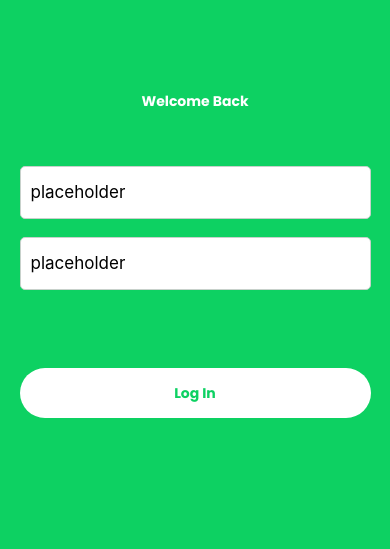
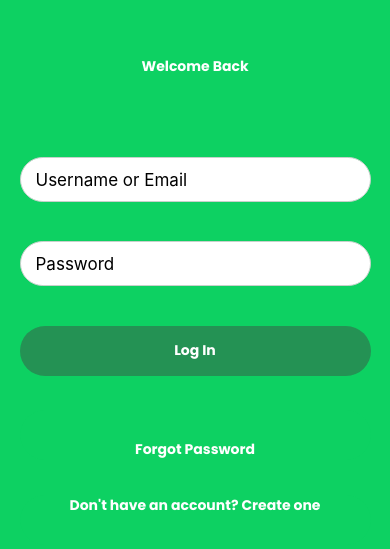
Before and after one commit to JFole13/trackurfit, a React Native app: screen / in a window 390 px wide. Shown: the part 265-814 px from the top of the page. Built offline with nearby package versions, Linux system fonts and the light colour scheme.

Commit message:
Moved button into component folder

```diff
--- a/App.js
+++ b/App.js
@@ -1,6 +1,7 @@
 import { StatusBar } from "expo-status-bar";
 import React, { useState } from "react";
 import SignInScreen from "./src/screens/SignInScreen";
+import SignUpScreen from "./src/screens/SignUpScreen/SignUpScreen";
 import HomeScreen from "./src/screens/HomeScreen"
 import { useFonts } from 'expo-font';
 import {
--- /dev/null
+++ b/src/components/AccountButton/AccountButton.js
@@ -0,0 +1,48 @@
+import React from "react";
+import { View, Text, TextInput, StyleSheet, TouchableOpacity } from 'react-native';
+
+const AccountButton = ({onPress, text, type}) => {
+    return (
+        <View style={styles.loginView}>
+            <TouchableOpacity onPress={onPress} style={[styles.loginButton, styles[`loginButton_${type}`]]}>
+                <Text style={styles.loginButtonText}>{text}</Text>
+            </TouchableOpacity>
+        </View>
+    )
+}
+
+const styles = StyleSheet.create({
+    loginView: {
+        width: '100%',
+        flex: 1,
+        alignItems: 'center',
+        justifyContent: 'flex-start',
+    },
+
+    loginButton: {
+        width: "90%",
+        borderRadius: 25,
+        height: 50,
+        alignItems: "center",
+        justifyContent: "center",
+        backgroundColor: "#249254",
+    },
+
+    loginButton_TERTIARY: {
+        backgroundColor: '#0DD162',
+        justifyContent: "flex-end"
+    },
+
+    loginButton_TERTIARY_UNDERLINED: {
+        justifyContent: 'flex-start',
+        backgroundColor: '#0DD162',
+    },
+
+    loginButtonText: {
+        fontFamily: 'Poppins-Bold',
+        fontSize: '19',
+        color: '#fff'
+    },
+})
+
+export default AccountButton;
--- /dev/null
+++ b/src/components/AccountButton/index.js
@@ -0,0 +1 @@
+export {default} from './AccountButton'
--- a/src/components/CustomInput/CustomInput.js
+++ b/src/components/CustomInput/CustomInput.js
@@ -1,11 +1,16 @@
 import React from "react";
 import { View, Text, TextInput, StyleSheet } from 'react-native';
 
-const CustomInput = () => {
+const CustomInput = ({value, setValue, placeholder, secureTextEntry}) => {
     return (
         <View style={styles.inputContainer}>
-            <TextInput placeholder="placeholder" style={styles.input} />
-            <TextInput placeholder="placeholder" style={styles.input} />
+            <TextInput
+                value={value}
+                onChangeText={setValue}
+                placeholder={placeholder}
+                secureTextEntry={secureTextEntry}
+                style={styles.input}
+            />
         </View>
     )
 }
@@ -13,18 +18,17 @@ const CustomInput = () => {
 const styles = StyleSheet.create({
     inputContainer: {
         flex: 1,
-        alignItems: 'center'
+        alignItems: 'center',
     },
 
     input: {
         width: '90%',
-        height: '25%',
+        height: 45,
         borderColor: '#C7D1CB',
         borderWidth: 1,
-        borderRadius: 5,
-        marginVertical: 9,
+        borderRadius: 25,
         backgroundColor: '#fff',
-        paddingHorizontal: 10,
+        paddingHorizontal: 15,
         fontSize: 17
     }
 })
--- a/src/screens/SignInScreen/SignInScreen.js
+++ b/src/screens/SignInScreen/SignInScreen.js
@@ -1,20 +1,40 @@
-import React from 'react';
+import React, {useState} from 'react';
 import { View, Text, SafeAreaView, StyleSheet, Button, TouchableOpacity, StatusBar } from 'react-native'
+import AccountButton from '../../components/AccountButton/AccountButton';
 import CustomInput from '../../components/CustomInput/CustomInput';
 
 const SignInScreen = () => {
+    const [username, setUsername] = useState('');
+    const [password, setPassword] = useState('');
+
+    const onSignInPressed = () => {
+        console.log('ur signed in bitch')
+    }
+
+    const onForgotPasswordPressed = () => {
+        console.log('you forgot youre fucking password you goddamn moron')
+    }
+
+    const onCreateAccountPressed = () => {
+        console.log('whyd u pick log in if you dont have an account')
+    }
+
     return (
         <SafeAreaView style={styles.root}>
             <StatusBar style="auto" />
+
             <View style={styles.header}>
                 <Text style={styles.headerText}>Welcome Back</Text>
             </View>
-            <CustomInput />
-            <View style={styles.loginView}>
-                <TouchableOpacity style={styles.loginButton}>
-                    <Text style={styles.loginButtonText}>Log In</Text>
-                </TouchableOpacity>
-            </View>
+
+            <CustomInput placeholder="Username or Email" value={username} setValue={setUsername} />
+            <CustomInput placeholder="Password" value={password} setValue={setPassword} secureTextEntry={true}/>
+
+            <AccountButton text='Log In' onPress={onSignInPressed}/>
+            <AccountButton text='Forgot Password' onPress={onForgotPasswordPressed} type='TERTIARY' />
+            <AccountButton text="Don't have an account? Create one" onPress={onCreateAccountPressed} type='TERTIARY_UNDERLINED' />
+
+
         </SafeAreaView>
     )
 }
@@ -27,39 +47,17 @@ const styles = StyleSheet.create({
     },
 
     header: {
-        flex: 2,
+        flex: 5,
         justifyContent: 'flex-end',
-        alignItems: 'center'
+        alignItems: 'center',
     },
 
     headerText: {
         color: '#fff',
         fontFamily: 'Poppins-Bold',
         fontSize: '36',
-        marginBottom: 45
-    },
-
-    loginView: {
-        width: '100%',
-        flex: 1,
-        alignItems: 'center',
-        justifyContent: 'flex-start'
-    },
-
-    loginButton: {
-        width: "90%",
-        borderRadius: 25,
-        height: 50,
-        alignItems: "center",
-        justifyContent: "center",
-        backgroundColor: "#fff",
-    },
-
-    loginButtonText: {
-        fontFamily: 'Poppins-Bold',
-        fontSize: '19',
-        color: '#0DD162'
-    },
+        marginVertical: 80
+    }
 })
 
 export default SignInScreen
--- /dev/null
+++ b/src/screens/SignUpScreen/SignUpScreen.js
@@ -0,0 +1,71 @@
+import React from "react";
+import { View, Text, SafeAreaView, StyleSheet, Button, TouchableOpacity, StatusBar } from 'react-native'
+import CustomInput from '../../components/CustomInput/CustomInput';
+
+const SignUpScreen = () => {
+
+    const [username, setUsername] = useState('');
+    const [password, setPassword] = useState('');
+
+    return (
+        <SafeAreaView style={styles.root}>
+            <StatusBar style="auto" />
+            <View style={styles.header}>
+                <Text style={styles.headerText}>Create Account</Text>
+            </View>
+            <CustomInput />
+            <CustomInput />
+            <CustomInput />
+            <CustomInput />
+            <View style={styles.loginView}>
+                <TouchableOpacity style={styles.loginButton}>
+                    <Text style={styles.loginButtonText}>Sign Up</Text>
+                </TouchableOpacity>
+            </View>
+        </SafeAreaView>
+    )
+}
+
+const styles = StyleSheet.create({
+    root: {
+        flex: 1,
+        backgroundColor: '#0DD162'
+    },
+
+    header: {
+        flex: 4,
+        justifyContent: 'flex-end',
+        alignItems: 'center',
+    },
+
+    headerText: {
+        color: '#fff',
+        fontFamily: 'Poppins-Bold',
+        fontSize: '36',
+        marginBottom: 80
+    },
+
+    loginView: {
+        width: '100%',
+        flex: 2,
+        alignItems: 'center',
+        justifyContent: 'flex-start',
+    },
+
+    loginButton: {
+        width: "80%",
+        borderRadius: 25,
+        height: 50,
+        alignItems: "center",
+        justifyContent: "center",
+        backgroundColor: "#fff",
+    },
+
+    loginButtonText: {
+        fontFamily: 'Poppins-Bold',
+        fontSize: '19',
+        color: '#0DD162'
+    },
+})
+
+export default SignUpScreen;
--- /dev/null
+++ b/src/screens/SignUpScreen/index.js
@@ -0,0 +1 @@
+export { default } from './SignUpScreen'
```
